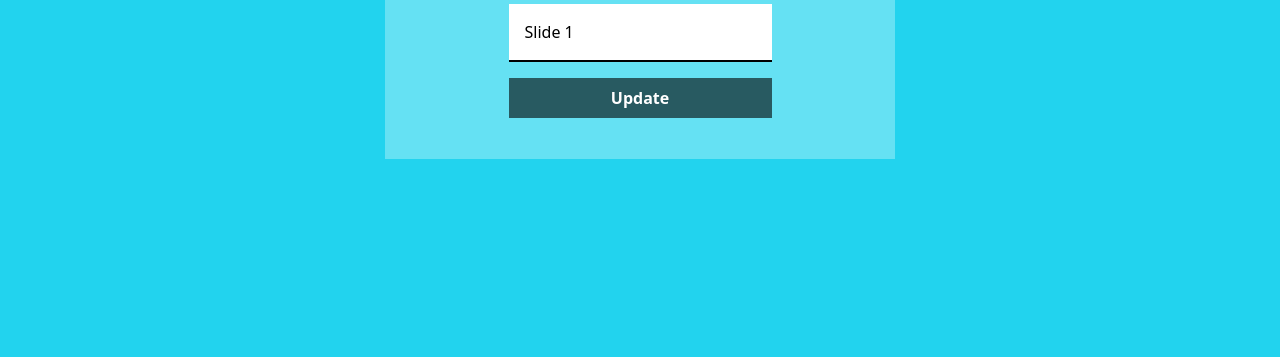
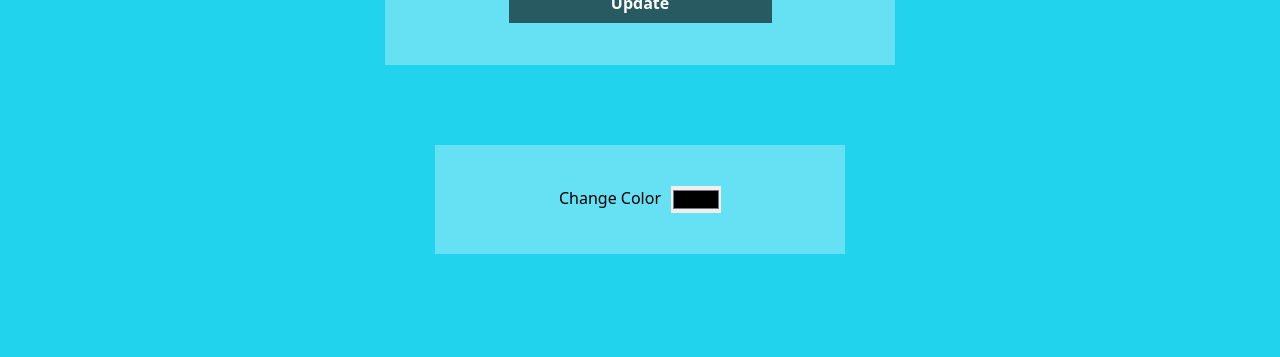
Before and after one commit to rahul-biswakarma/basic-carousel, a website: page index.html in a window 1280 px wide. Shown: the part 443-800 px from the top of the page. Drawn offline with Linux system fonts and the light colour scheme.

Commit message:
Added bg changer

```diff
--- a/index.html
+++ b/index.html
@@ -28,6 +28,7 @@
         <div class="slide bg-rose-400"></div>
         <div class="slide bg-lime-400"></div>
         <div class="slide bg-orange-400"></div>
+        <div class="slide bg-pink-400"></div>
         <!-- Carousel Containers Ends -->
 
         <!-- Right Arrow -->
--- a/scripts/slide.js
+++ b/scripts/slide.js
@@ -8,6 +8,8 @@ var slideBaseClass = [
   "z-10",
   "transition-all",
 ];
+
+var slides = document.getElementsByClassName("slide");
 
 function updateSlides() {
   var slides = document.getElementsByClassName("slide");
@@ -24,8 +26,12 @@ function updateSlides() {
 
     //   Add slide text
     slides[i].innerHTML += `
-        <div class="max-w-[800px] h-80% flex items-center flex-col gap-[5rem] justify-center">
-            <h1 id="h${i + 1}" class="text-9xl font-bold">Slide ${i + 1}</h1>
+        <div class="max-w-[800px] h-80% flex items-center justify-center">
+
+            <div class="flex items-center flex-col gap-[5rem] justify-center">
+                <h1 id="h${i + 1}" class="text-9xl font-bold">Slide ${
+      i + 1
+    }</h1>
                 <div class="flex flex-col gap-[1rem] bg-white/30 px-[30%] py-[10%] transition-all">
                     <input class="border-b-2 border-black p-[1rem] transition-all" type="text" name="input0" id="input${
                       i + 1
@@ -36,6 +42,11 @@ function updateSlides() {
                         Update
                     </button>
                 </div>
+                <div class="flex gap-[10px] bg-white/30 px-[30%] py-[10%] transition-all">Change Color
+                <input type="color" name="color" id="color${
+                  i + 1
+                }" onchange="changeColor(${i + 1})"></div>
+            </div>
         </div>
         `;
   }
@@ -44,3 +55,9 @@ function updateSlides() {
 window.onload = function () {
   updateSlides();
 };
+
+function changeColor(i) {
+  slides[i - 1].style.backgroundColor = document.getElementById(
+    `color${i}`
+  ).value;
+}
```
Also changed, not shown: assets/css/style.css. Lines whose indentation alone changed are shown as unchanged.
